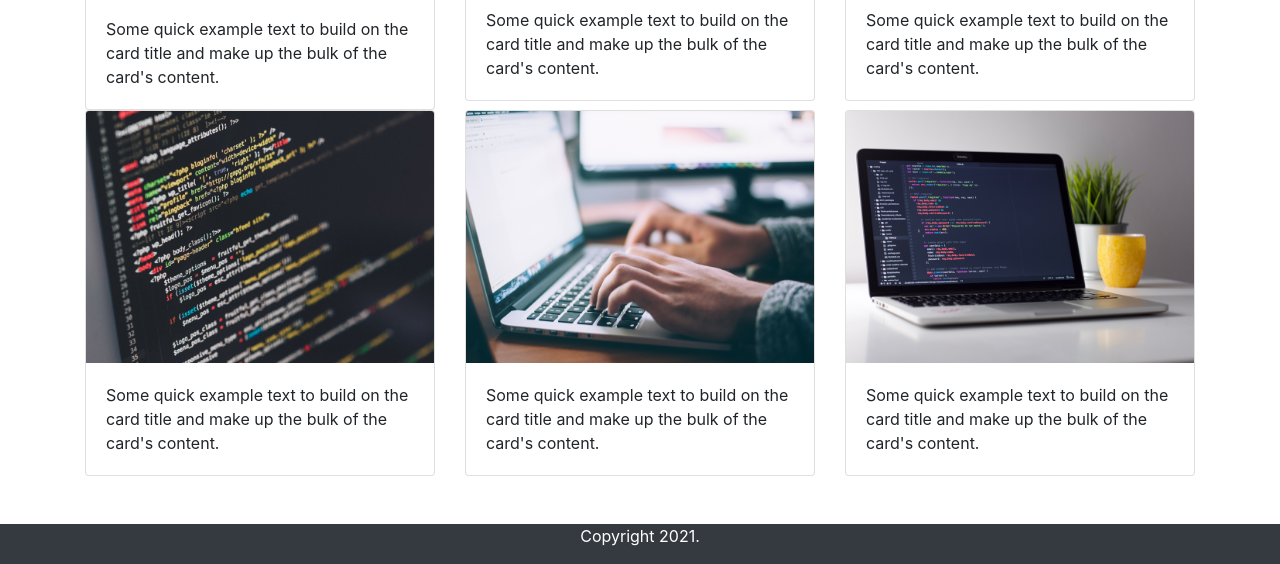
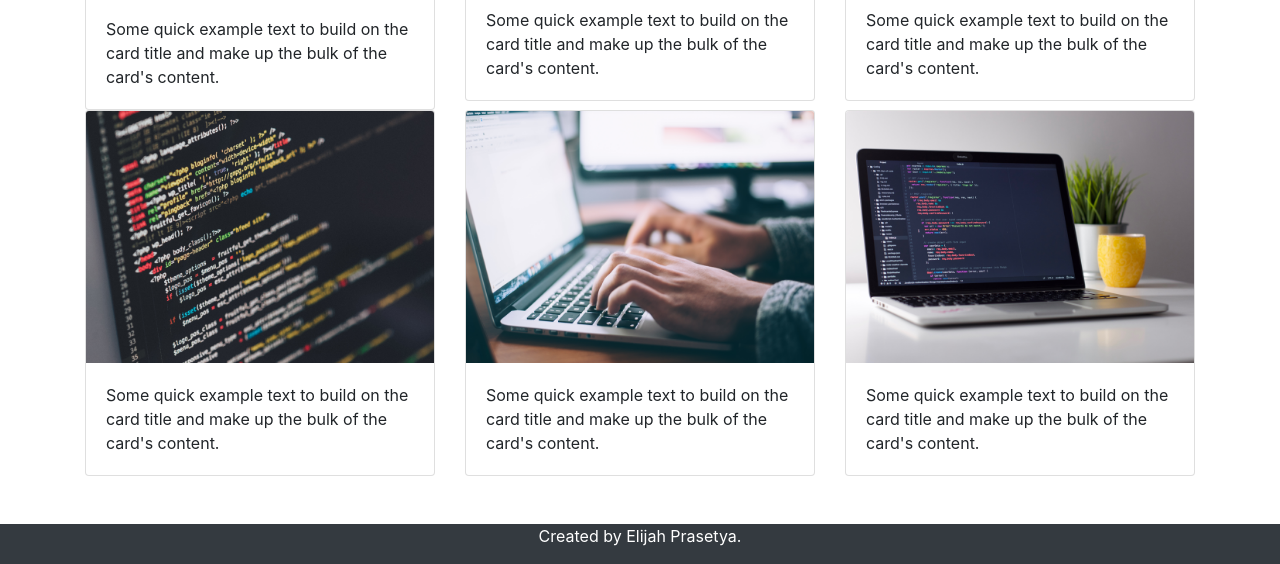
Before and after one commit to ElijahPrasetya/elijahprasetya.github.io, a plain HTML site: page index.html in a window 1280 px wide. Shown: the part 1036-1600 px from the top of the page. Drawn offline with nearby package versions, Linux system fonts and the light colour scheme.

Commit message:
mengubah tulisan

```diff
--- a/index.html
+++ b/index.html
@@ -128,7 +128,7 @@
   <div class="container">
     <div class="row">
       <div class="col text-center">
-        <p>Copyright 2021.</p>
+        <p>Created by Elijah Prasetya.</p>
       </div>
     </div>
   </div>
```
